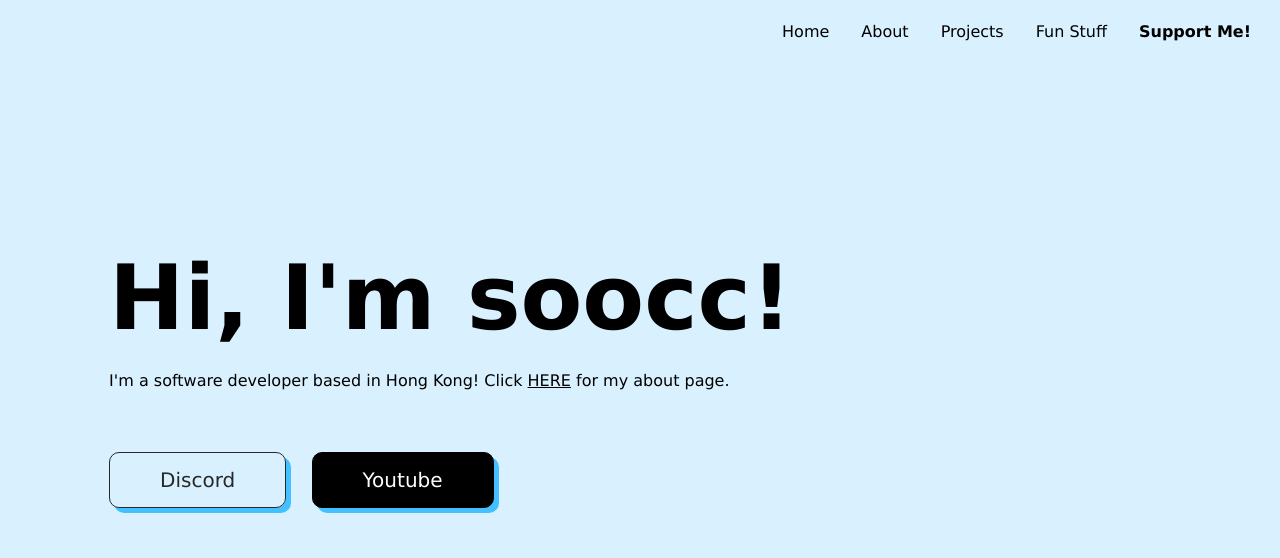
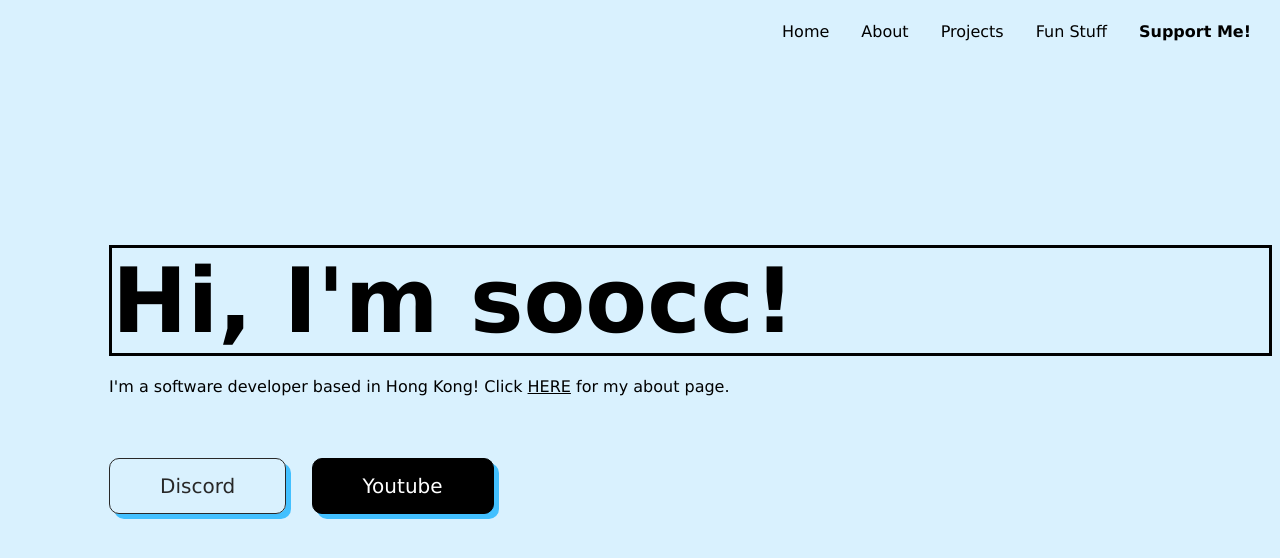
Before and after one commit to soocc/sooccsocks2, a Jekyll site: the page built from index.html, in a window 1280 px wide. Shown: the top 558 px of the page. Built offline with Jekyll 4.4.1, drawn with Linux system fonts in a browser that asks for light colours.

Commit message:
Update index.html

```diff
--- a/index.html
+++ b/index.html
@@ -14,6 +14,8 @@ layout: default
         margin-left: 8%;
         margin-top: 15%;
         margin-bottom: 0px;
+        border-style: solid;
+        border-color: #000;
       }
 
       p, .abutton {
```
